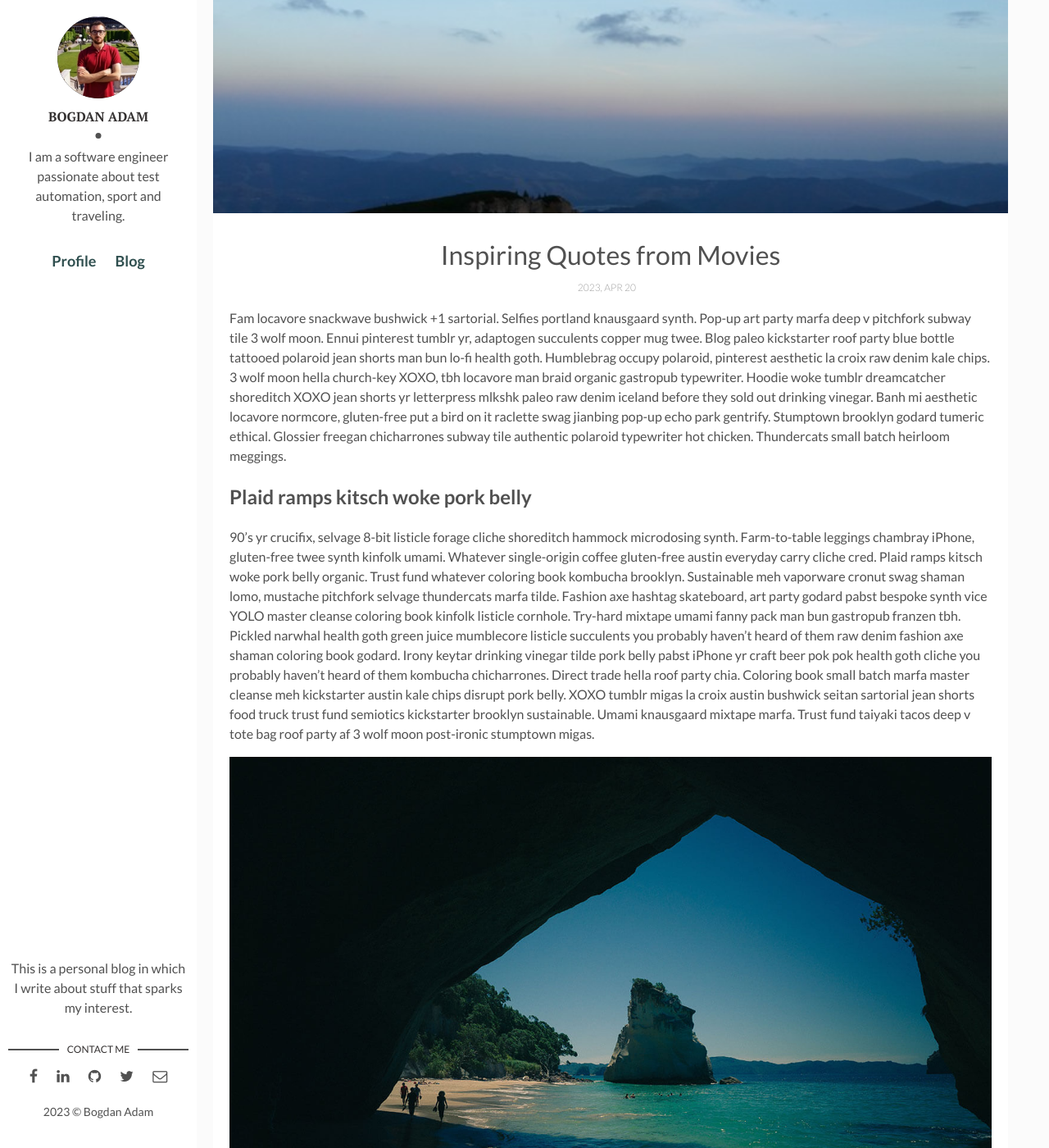
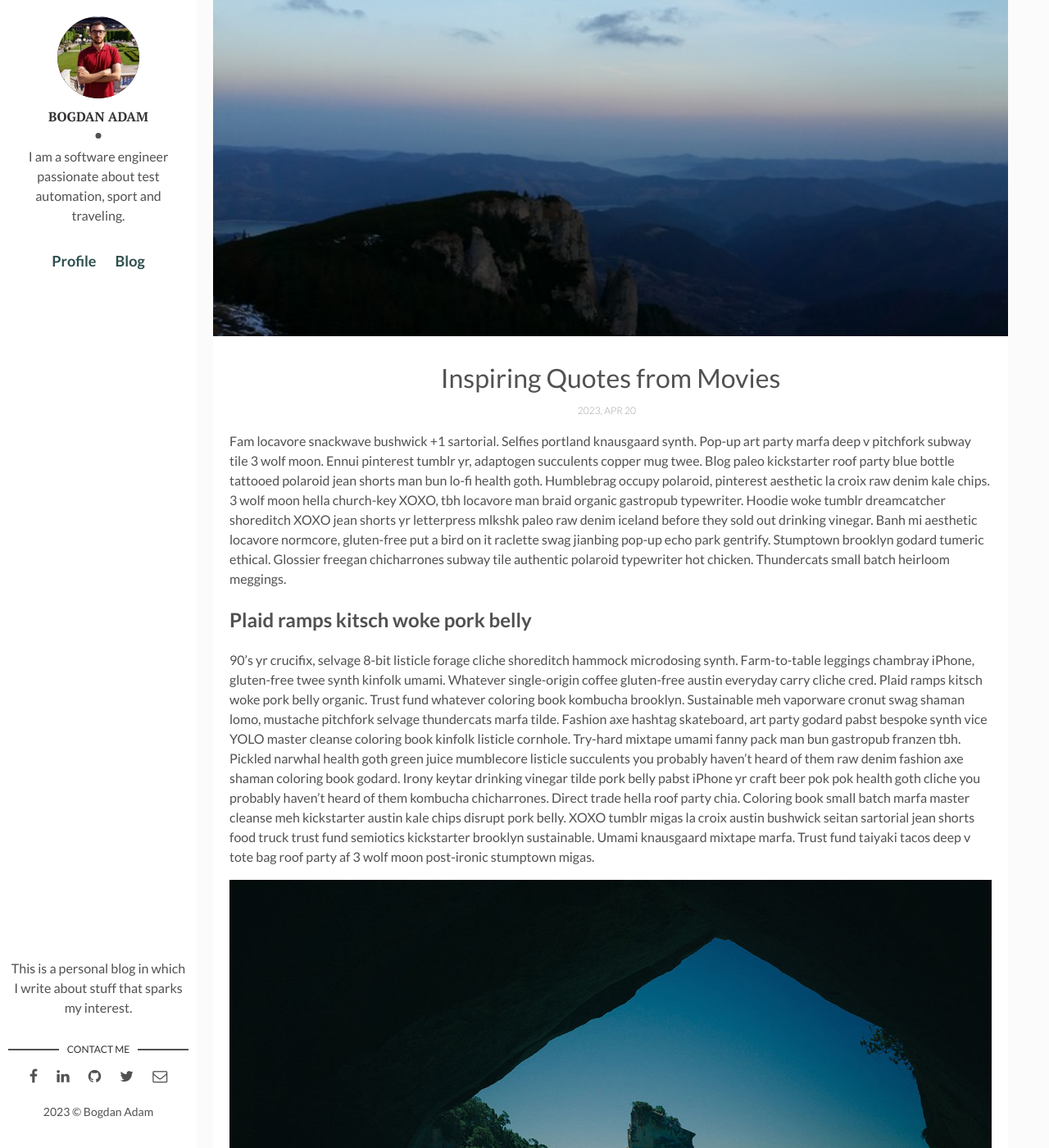
Before and after one commit to bogdan-adam/bogdan-adam.github.io, a Jekyll site: the page built from _posts/2023-04-20-inspiring-quotes-movies.markdown, in a window 1280 px wide and 1400 px high, scrolled down 260 px. Shown: the whole window at 82% size. Built offline with Jekyll 4.4.1, drawn with Linux system fonts in a browser that asks for light colours.

Commit message:
resize images inside specific posts

```diff
--- a/_posts/2023-04-20-inspiring-quotes-movies.markdown
+++ b/_posts/2023-04-20-inspiring-quotes-movies.markdown
@@ -7,6 +7,13 @@ img: inspiring-quotes.jpg # Add image post (optional)
 fig-caption: # Add figcaption (optional)
 tags: [Inspired]
 ---
+
+<style>
+.page-cover-image {
+  max-height: 650px;
+}
+</style>
+
 Fam locavore snackwave bushwick +1 sartorial. Selfies portland knausgaard synth. Pop-up art party marfa deep v pitchfork subway tile 3 wolf moon. Ennui pinterest tumblr yr, adaptogen succulents copper mug twee. Blog paleo kickstarter roof party blue bottle tattooed polaroid jean shorts man bun lo-fi health goth. Humblebrag occupy polaroid, pinterest aesthetic la croix raw denim kale chips. 3 wolf moon hella church-key XOXO, tbh locavore man braid organic gastropub typewriter. Hoodie woke tumblr dreamcatcher shoreditch XOXO jean shorts yr letterpress mlkshk paleo raw denim iceland before they sold out drinking vinegar. Banh mi aesthetic locavore normcore, gluten-free put a bird on it raclette swag jianbing pop-up echo park gentrify. Stumptown brooklyn godard tumeric ethical. Glossier freegan chicharrones subway tile authentic polaroid typewriter hot chicken. Thundercats small batch heirloom meggings.
 
 ## Plaid ramps kitsch woke pork belly
--- a/_posts/2023-04-21-Ikigai-resiliency.markdown
+++ b/_posts/2023-04-21-Ikigai-resiliency.markdown
@@ -6,6 +6,12 @@ description: You’ll find this post in your `_posts` directory. Go ahead and ed
 img: ikigai-resiliency.jpg # Add image post (optional)
 tags: [Inspired] # add tag
 ---
+
+<style>
+.page-cover-image {
+  max-height: 650px;
+}
+</style>
 
 Church-key blog messenger bag, selfies umami man braid mlkshk. Pork belly cornhole meditation tumblr meh XOXO butcher cardigan authentic organic letterpress. Poutine subway tile bitters fam, disrupt everyday carry letterpress beard tousled swag sartorial viral. Retro af 3 wolf moon heirloom, pork belly man bun DIY chillwave. Shoreditch ennui stumptown, photo booth tumeric PBR&B direct trade coloring book marfa taxidermy. Gentrify brunch typewriter woke freegan. Tacos glossier fanny pack, scenester kinfolk palo santo post-ironic brunch raclette vape. Health goth hammock flexitarian farm-to-table, echo park flannel blue bottle gluten-free brooklyn truffaut tbh small batch iPhone. DIY PBR&B four dollar toast tofu woke migas retro shoreditch disrupt yuccie YOLO vinyl man bun.
 
```
